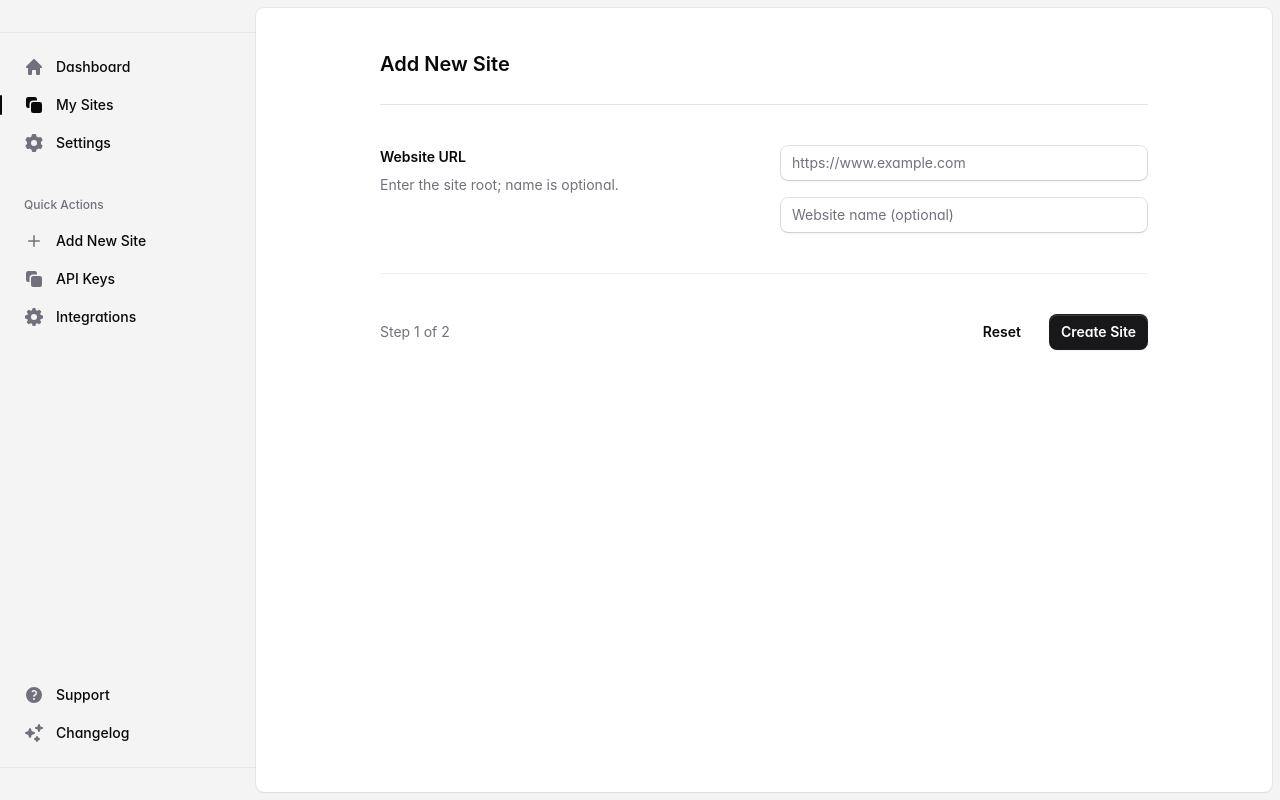
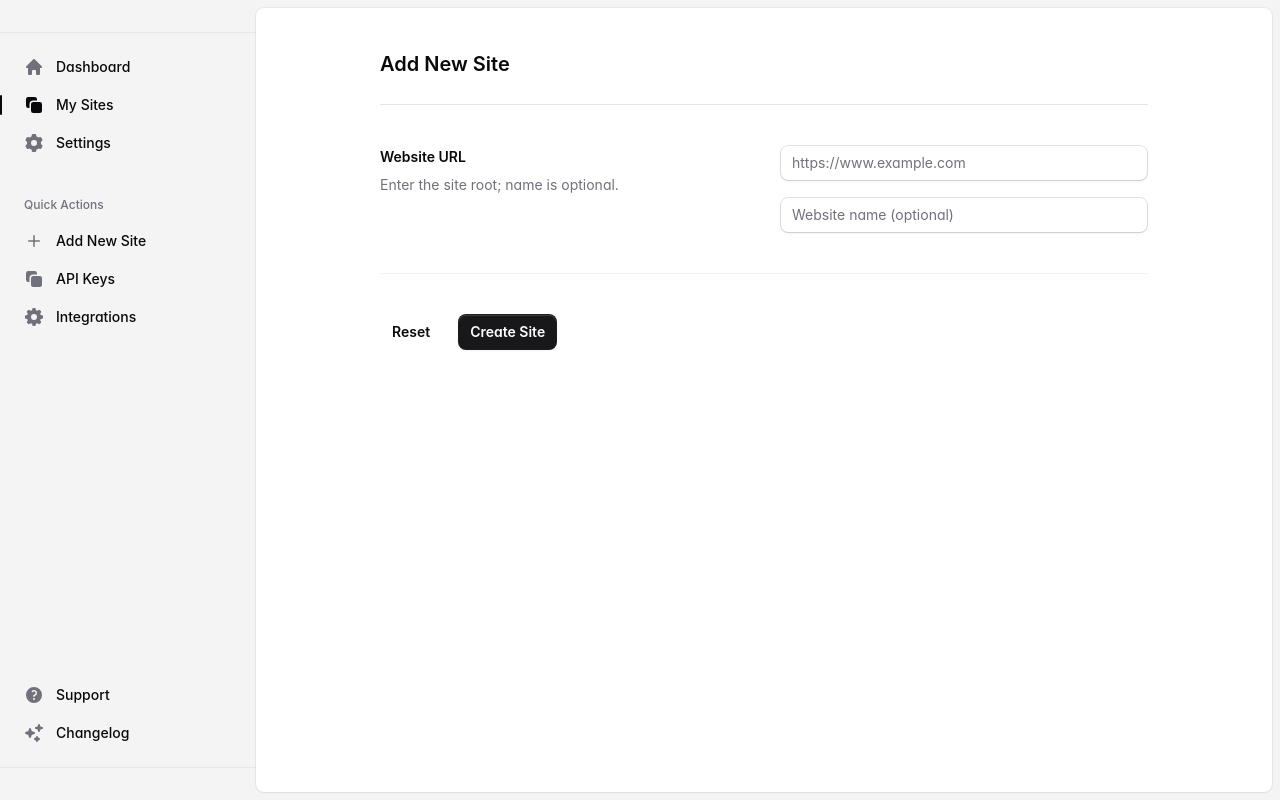
Before and after one commit to accessaurus/accessaurus, a Next.js app in the folder apps/app/: page /sites/new in a window 1280 px wide. Built offline with nearby package versions, Linux system fonts and the light colour scheme; no server answers; a web font is replaced by a local one.

Commit message:
Remove "Step 1 of 2" label from the new site creation page to simplify the user interface as per the updated design guidelines.

```diff
--- a/apps/app/src/app/(app)/sites/new/page.tsx
+++ b/apps/app/src/app/(app)/sites/new/page.tsx
@@ -27,7 +27,6 @@ export default function AddSite() {
       <Divider className="my-10" soft />
 
       <div className="flex items-center justify-between">
-        <div className="text-sm text-zinc-500">Step 1 of 2</div>
         <div className="flex justify-end gap-4">
           <Button type="reset" plain>
             Reset
```
Also changed, not shown: 1 other file (tests, documents, lock files or other folders).
